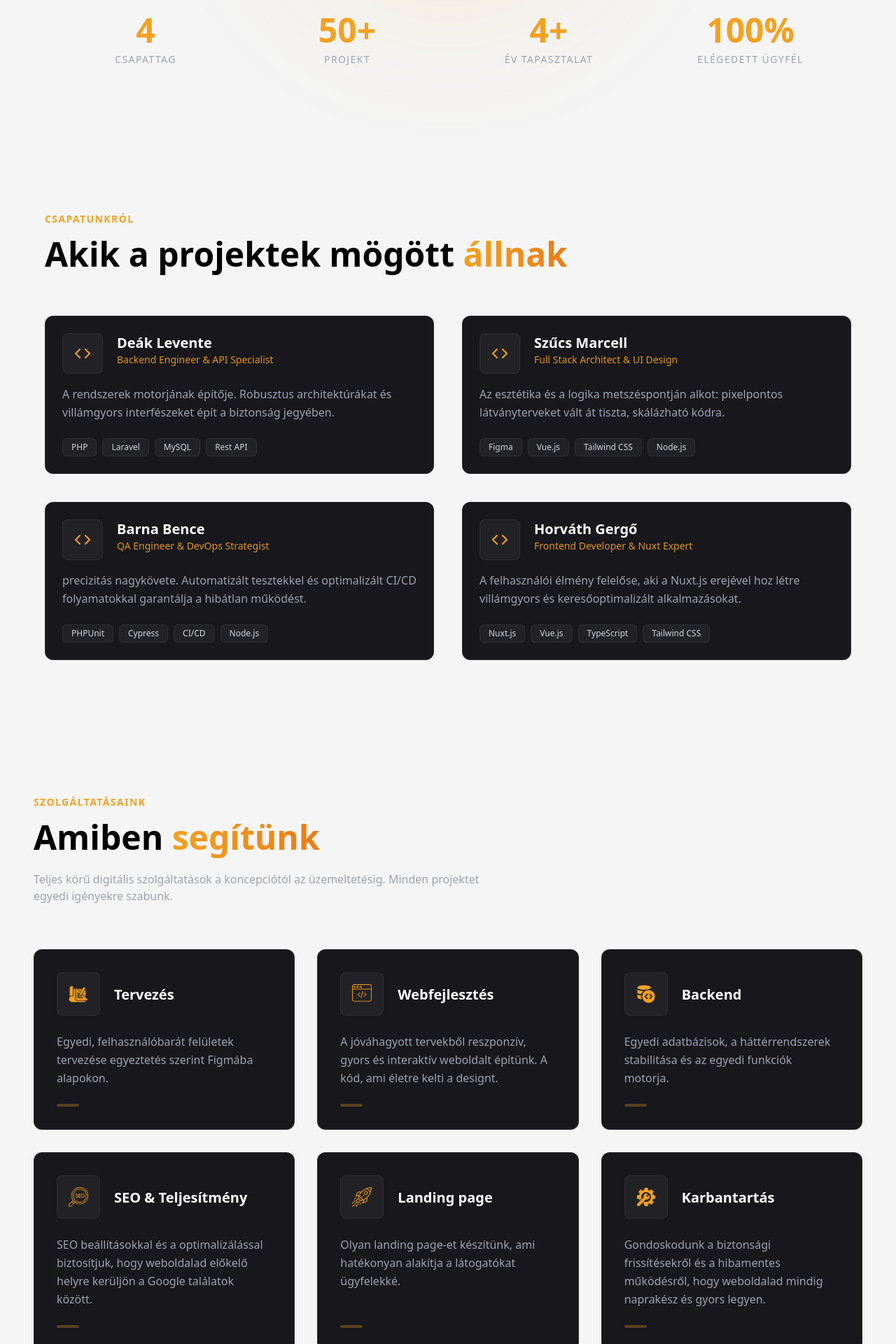
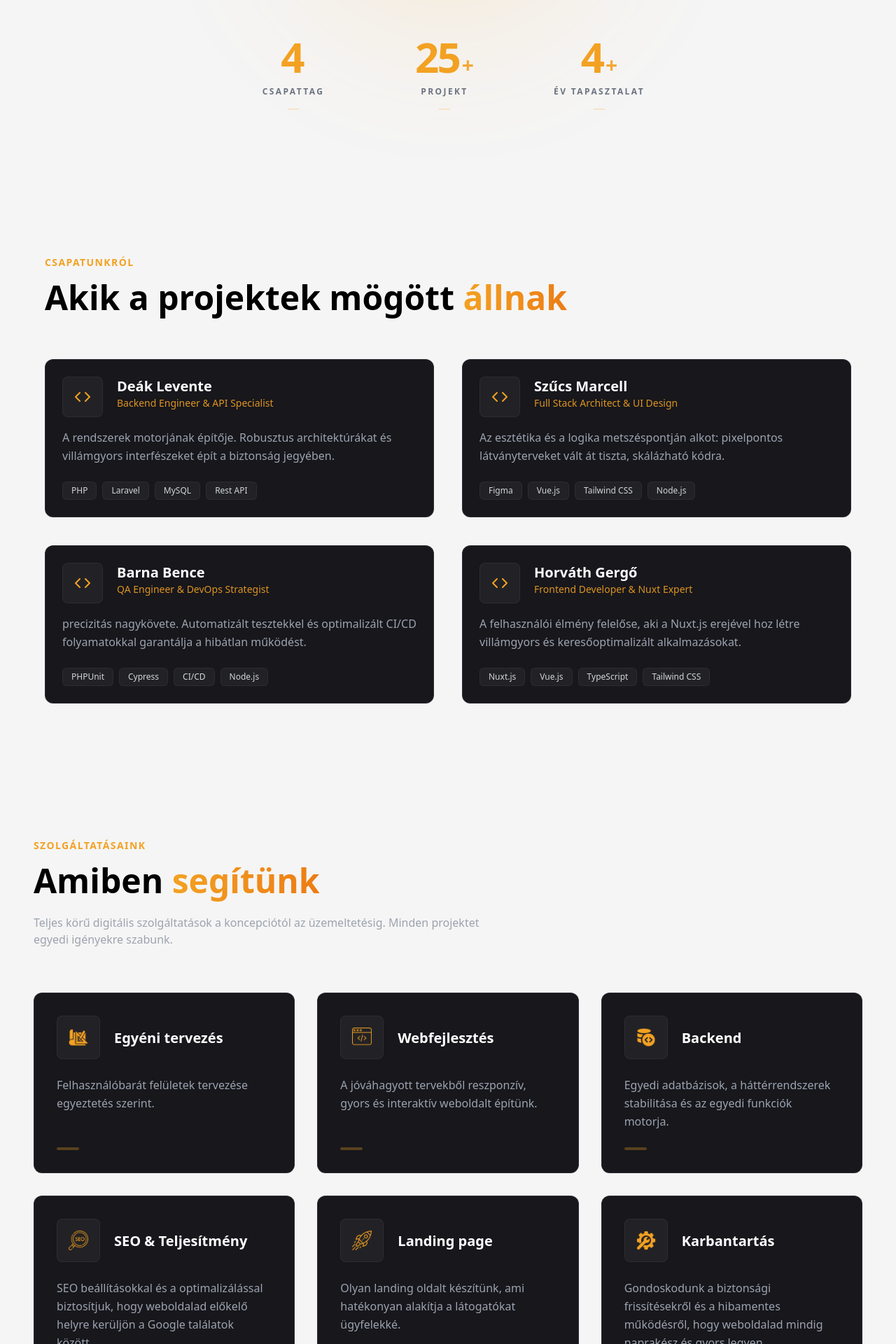
Before and after one commit to deaklevi/NeoLogic, a Nuxt app in the folder frontend/: page / in a window 1280 px wide. Shown: the part 620-2540 px from the top of the page at 70% size. Built offline with nearby package versions, Linux system fonts and the light colour scheme.

Commit message:
Update project texts

```diff
--- a/frontend/app/components/Form.vue
+++ b/frontend/app/components/Form.vue
@@ -6,20 +6,20 @@
       <div class="grid grid-cols-1 md:grid-cols-2 gap-5">
         <div class="flex flex-col gap-2">
           <label for="name" class="text-sm font-medium text-gray-400">Név</label>
-          <input v-model="form.name" type="text" id="name" placeholder="Kovács János" required
+          <input v-model="form.name" type="text" id="name" placeholder="Teljes név" required
             class="bg-[#222226] border border-white/10 rounded-lg px-4 py-2.5 outline-none focus:border-[#F3A122] focus:ring-1 focus:ring-[#F3A122] transition-all duration-200">
         </div>
 
         <div class="flex flex-col gap-2">
           <label for="email" class="text-sm font-medium text-gray-400">Email</label>
-          <input v-model="form.email" type="email" id="email" placeholder="janos@pelda.hu" required
+          <input v-model="form.email" type="email" id="email" placeholder="email@pelda.com" required
             class="bg-[#222226] border border-white/10 rounded-lg px-4 py-2.5 outline-none focus:border-[#F3A122] focus:ring-1 focus:ring-[#F3A122] transition-all duration-200">
         </div>
       </div>
 
       <div class="flex flex-col gap-2">
         <label for="company" class="text-sm font-medium text-gray-400">Cég <span class="text-xs opacity-50">(opcionális)</span></label>
-        <input v-model="form.company" type="text" id="company" placeholder="Cégnév Kft."
+        <input v-model="form.company" type="text" id="company" placeholder="Cégnév"
           class="bg-[#222226] border border-white/10 rounded-lg px-4 py-2.5 outline-none focus:border-[#F3A122] focus:ring-1 focus:ring-[#F3A122] transition-all duration-200">
       </div>
 
@@ -27,7 +27,7 @@
         <label for="message" class="text-sm font-medium text-gray-400">Üzenet</label>
         <textarea v-model="form.message" id="message" rows="4" required
           class="bg-[#222226] border border-white/10 rounded-lg px-4 py-2.5 outline-none focus:border-[#F3A122] focus:ring-1 focus:ring-[#F3A122] transition-all duration-200 resize-none"
-          placeholder="Miben segíthetek?"></textarea>
+          placeholder="Miben segíthetünk?"></textarea>
       </div>
 
       <button type="submit" :disabled="loading"
--- a/frontend/app/components/ProcessTimeLine.vue
+++ b/frontend/app/components/ProcessTimeLine.vue
@@ -41,9 +41,9 @@
 <script setup>
 const steps = [
   { id: '01', title: 'Konzultáció & Tervezés', description: 'Minden sikeres projekt egy mély merüléssel kezdődik. Nem csak funkciókat listázunk, hanem megértjük az üzleti céljaidat.' },
-  { id: '02', title: 'UI/UX Design', description: 'Az esztétika nálunk nem öncélú: a felhasználói élményt (UX) és a modern arculatot (UI) ötvözzük Figmában.' },
-  { id: '03', title: 'Agilis Fejlesztés', description: 'A legmodernebb stack-et használjuk (Nuxt.js, Laravel), hogy a rendszer gyors, biztonságos és skálázható legyen.' },
+  { id: '02', title: 'UI/UX Design', description: 'Az esztétika nálunk nem öncélú: a felhasználói élményt (UX) és a modern arculatot (UI) ötvözzük.' },
+  { id: '03', title: 'Agilis Fejlesztés', description: 'A legmodernebb stack-et használjuk , hogy a rendszer gyors, biztonságos és skálázható legyen.' },
   { id: '04', title: 'QA & Tesztelés', description: 'Az elegancia számunkra a hibátlan működést is jelenti. Automatizált tesztekkel garantáljuk a minőséget.' },
-  { id: '05', title: 'Átadás & Támogatás', description: 'Gondoskodunk róla, hogy az indulás zökkenőmentes legyen, és hosszú távon is számíthass ránk.' }
+  { id: '05', title: 'Átadás & Támogatás', description: 'Gondoskodunk róla, hogy az indulás zökkenőmentes legyen, és hosszú távon is számíthasson ránk.' }
 ]
 </script>
--- a/frontend/app/components/layouts/BaseHeader.vue
+++ b/frontend/app/components/layouts/BaseHeader.vue
@@ -4,15 +4,17 @@
     class="w-full fixed top-0 left-0 z-50 backdrop-blur-md border-b border-white/5 transition-colors duration-300"
   >
     <nav class="flex justify-between items-center p-4 max-w-7xl mx-auto">
-      <h1 class="text-2xl font-bold">
-        <span class="text-[#F3A122]">Neo</span>Logic
-      </h1>
+      <NuxtLink to="/">
+        <h1 class="text-2xl font-bold">
+          <span class="text-[#F3A122]">Neo</span>Logic
+        </h1>
+      </NuxtLink>
 
       <ul class="hidden md:flex justify-between items-center gap-8" :class="isDark ? 'text-gray-400' : 'text-gray-600'">
-        <li><a href="#" class="hover:text-[#F3A122] transition-colors">Rólunk</a></li>
-        <li><a href="#" class="hover:text-[#F3A122] transition-colors">Szolgáltatások</a></li>
-        <li><a href="#" class="hover:text-[#F3A122] transition-colors">Folyamat</a></li>
-        <li><a href="#" class="hover:text-[#F3A122] transition-colors">Kapcsolat</a></li>
+        <li><a href="#aboutus" class="hover:text-[#F3A122] transition-colors">Rólunk</a></li>
+        <li><a href="#services" class="hover:text-[#F3A122] transition-colors">Szolgáltatások</a></li>
+        <li><a href="#process" class="hover:text-[#F3A122] transition-colors">Folyamat</a></li>
+        <li><a href="#availability" class="hover:text-[#F3A122] transition-colors">Kapcsolat</a></li>
       </ul>
 
       <div class="flex justify-center items-center gap-4">
--- a/frontend/app/pages/index.vue
+++ b/frontend/app/pages/index.vue
@@ -32,13 +32,33 @@
 
         <div
           ref="statsSection"
-          class="grid grid-cols-2 md:grid-cols-4 gap-8 md:gap-20 mt-20 px-10 w-full max-w-6xl border-t border-white/10 pt-12"
+          class="mx-auto mt-24 w-full max-w-6xl px-6 md:px-10"
         >
-          <div v-for="stat in statsData" :key="stat.label" class="flex flex-col items-center">
-            <p class="font-black text-center text-4xl md:text-5xl text-[#F3A122]">
-              <span>{{ Math.floor(stat.displayValue) }}</span>{{ stat.suffix }}
-            </p>
-            <p class="text-gray-400 text-center text-xs md:text-sm uppercase tracking-widest mt-2">{{ stat.label }}</p>
+          <div class="w-full border-t border-white/10 pt-16">
+            <div class="flex flex-wrap justify-center gap-y-12 gap-x-12 md:gap-x-24">
+
+              <div
+                v-for="stat in statsData"
+                :key="stat.label"
+                class="flex flex-col items-center group min-w-[120px]"
+              >
+                <div class="flex items-baseline font-black text-[#F3A122] transition-transform duration-300 group-hover:scale-110">
+                  <span class="text-4xl md:text-6xl tracking-tighter">
+                    {{ Math.floor(stat.displayValue) }}
+                  </span>
+                  <span class="text-2xl md:text-3xl ml-1 opacity-90">
+                    {{ stat.suffix }}
+                  </span>
+                </div>
+
+                <p class="mt-3 text-center text-[10px] md:text-xs font-bold uppercase tracking-[0.2em] text-gray-500 group-hover:text-gray-300 transition-colors">
+                  {{ stat.label }}
+                </p>
+
+                <div class="mt-4 h-0.5 w-4 bg-[#F3A122]/20 group-hover:w-8 group-hover:bg-[#F3A122] transition-all duration-500"></div>
+              </div>
+
+            </div>
           </div>
         </div>
       </div>
@@ -197,13 +217,13 @@ const worker = [
 
 const services = [
   {
-    name: 'Tervezés',
-    description: 'Egyedi, felhasználóbarát felületek tervezése egyeztetés szerint Figmába alapokon.',
+    name: 'Egyéni tervezés',
+    description: 'Felhasználóbarát felületek tervezése egyeztetés szerint.',
     image: 'design.png'
   },
   {
     name: 'Webfejlesztés',
-    description: 'A jóváhagyott tervekből reszponzív, gyors és interaktív weboldalt építünk. A kód, ami életre kelti a designt.',
+    description: 'A jóváhagyott tervekből reszponzív, gyors és interaktív weboldalt építünk.',
     image: 'web-programming.png'
   },
   {
@@ -218,7 +238,7 @@ const services = [
   },
   {
     name: 'Landing page',
-    description: 'Olyan landing page-et készítünk, ami hatékonyan alakítja a látogatókat ügyfelekké.',
+    description: 'Olyan landing oldalt készítünk, ami hatékonyan alakítja a látogatókat ügyfelekké.',
     image: 'startup.png'
   },
   {
@@ -231,9 +251,8 @@ const services = [
 // Statisztikai adatok
 const statsData = reactive([
   { label: 'Csapattag', target: 4, displayValue: 0, suffix: '' },
-  { label: 'Projekt', target: 50, displayValue: 0, suffix: '+' },
+  { label: 'Projekt', target: 25, displayValue: 0, suffix: '+' },
   { label: 'Év tapasztalat', target: 4, displayValue: 0, suffix: '+' },
-  { label: 'Elégedett ügyfél', target: 100, displayValue: 0, suffix: '%' },
 ])
 
 const statsSection = ref(null)
--- a/frontend/nuxt.config.ts
+++ b/frontend/nuxt.config.ts
@@ -10,4 +10,24 @@ export default defineNuxtConfig({
       apiBase: 'http://localhost:8000'
     }
   },
+  app: {
+    head: {
+      title: 'NeoLogic | Modern Szoftvermegoldások és Innováció',
+      charset: 'utf-8',
+      viewport: 'width=device-width, initial-scale=1',
+      link: [
+        { rel: 'icon', type: 'image/x-icon', href: '/NeoLogic logo.ico' }
+      ],
+      meta: [
+        { name: 'description', content: 'A NeoLogic valóra váltja céged digitális transzformációját. Kifinomult web fejlesztés, logikusan felépített design.' },
+        { name: 'keywords', content: 'szoftverfejlesztés, Vue.js, NeoLogic, digitális megoldások, weboldal készítés' },
+        { name: 'author', content: 'NeoLogic Team' },
+        // Open Graph
+        { property: 'og:type', content: 'website' },
+        { property: 'og:title', content: 'NeoLogic | Modern Szoftvermegoldások' },
+        { property: 'og:description', content: 'Egyedi szoftverfejlesztés és modern webes megoldások. Nézd meg, miben segíthetünk!' },
+        { property: 'og:image', content: 'https://neologicdemo.saavatar.xyz/NeoLogic-logo.ico' },
+      ],
+    }
+  }
 })
```
Also changed, not shown: 2 other files (tests, documents, lock files or other folders).
